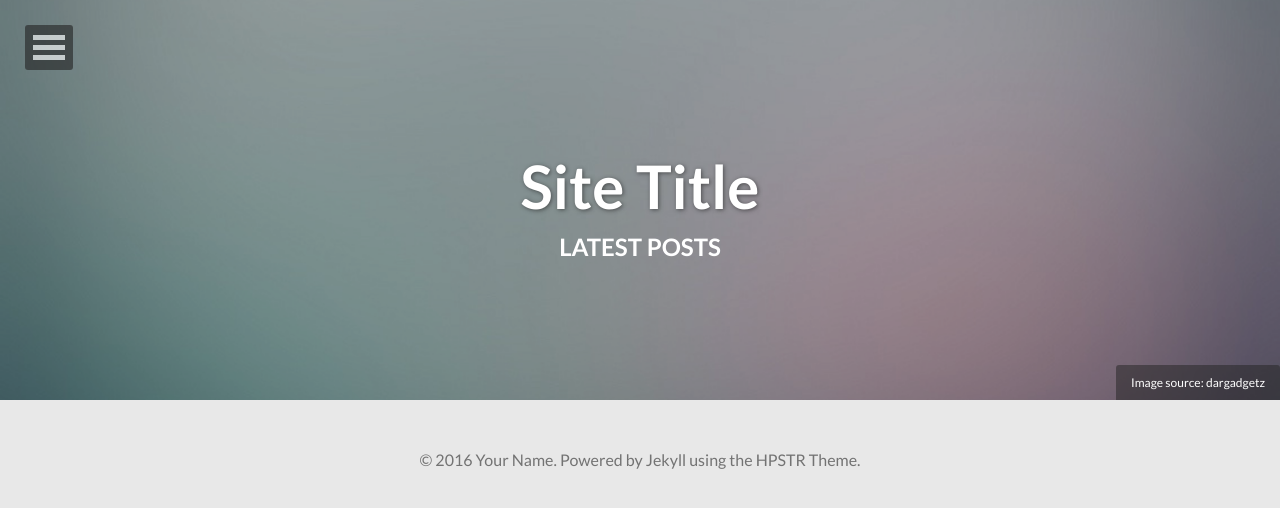
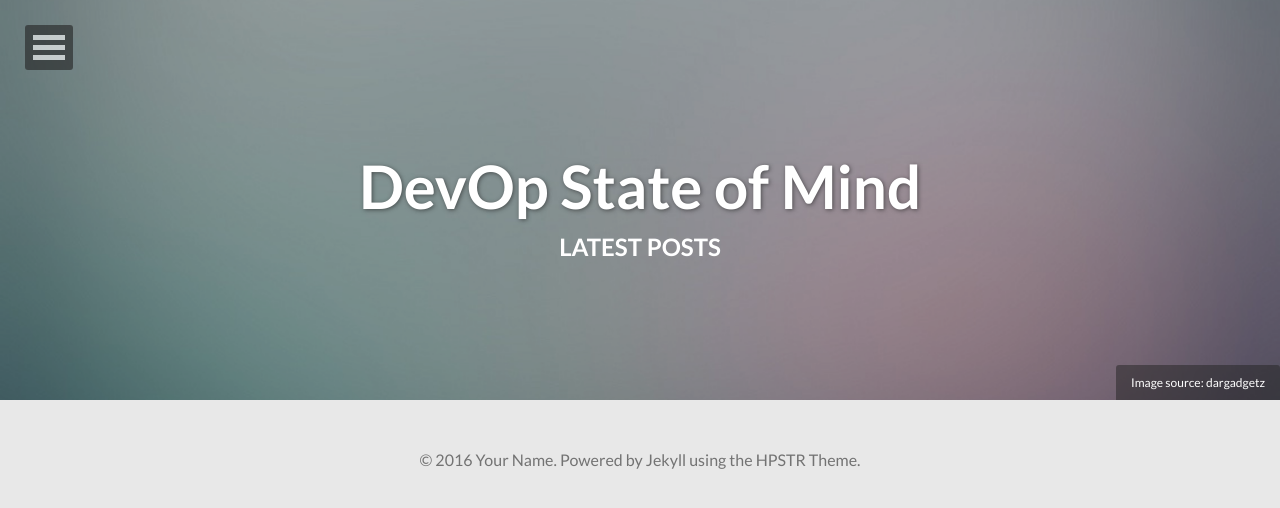
Before and after one commit to kwmaddox/kwmaddox.github.io, a Jekyll site: the page built from index.html, in a window 1280 px wide. Shown: the top 508 px of the page. Built offline with Jekyll 4.4.1, drawn with Linux system fonts in a browser that asks for light colours; nearby versions of some CDN libraries; the list of posts is cut into pages by our own code.

Commit message:
update site data

```diff
--- a/_config.yml
+++ b/_config.yml
@@ -1,5 +1,5 @@
-title:            Site Title
-description:      Describe your website here.
+title:            DevOp State of Mind
+description:      A blog about general DevOps with a specific focus on the windows world.
 disqus_shortname:
 reading_time:     true
 words_per_minute: 200
```
